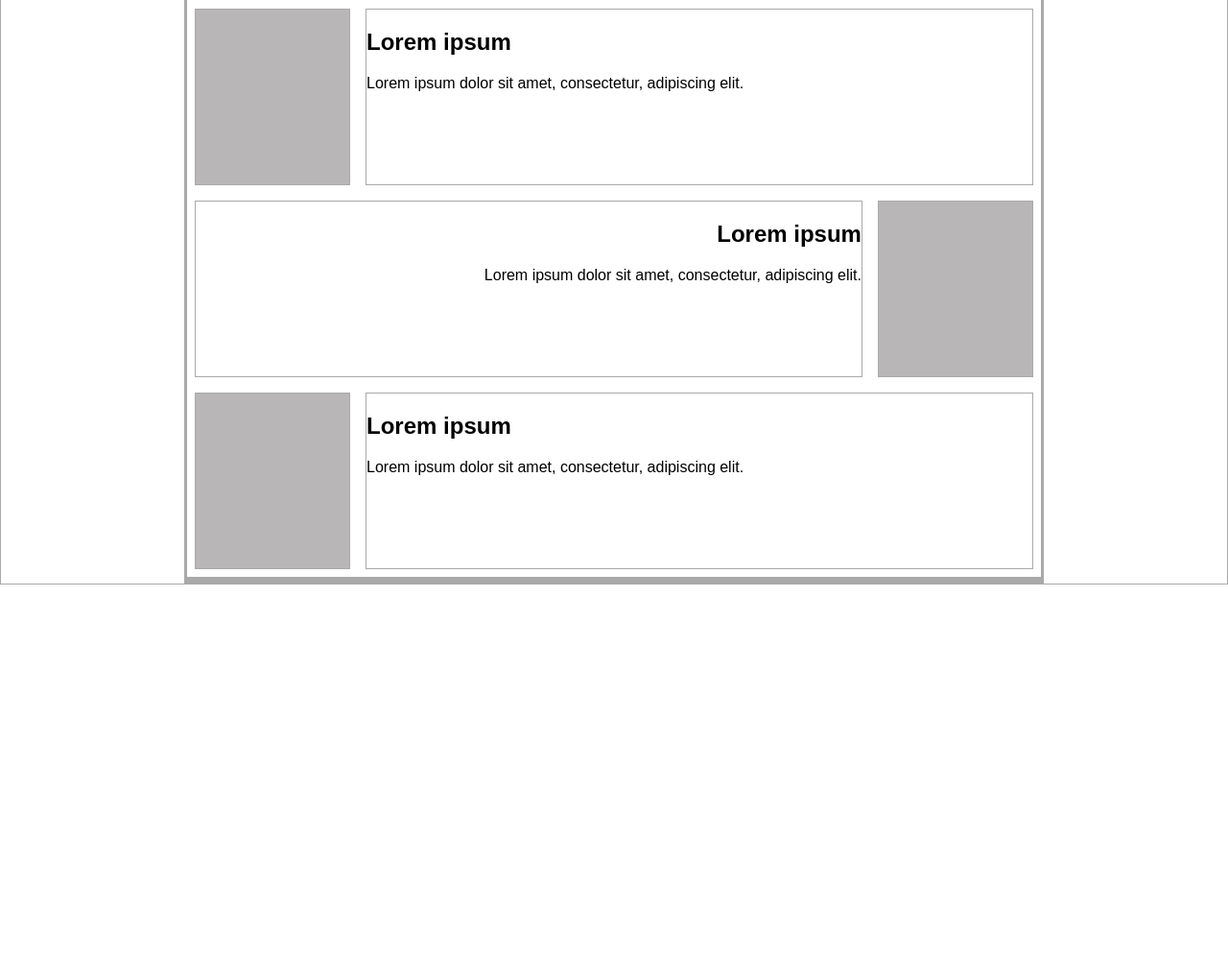
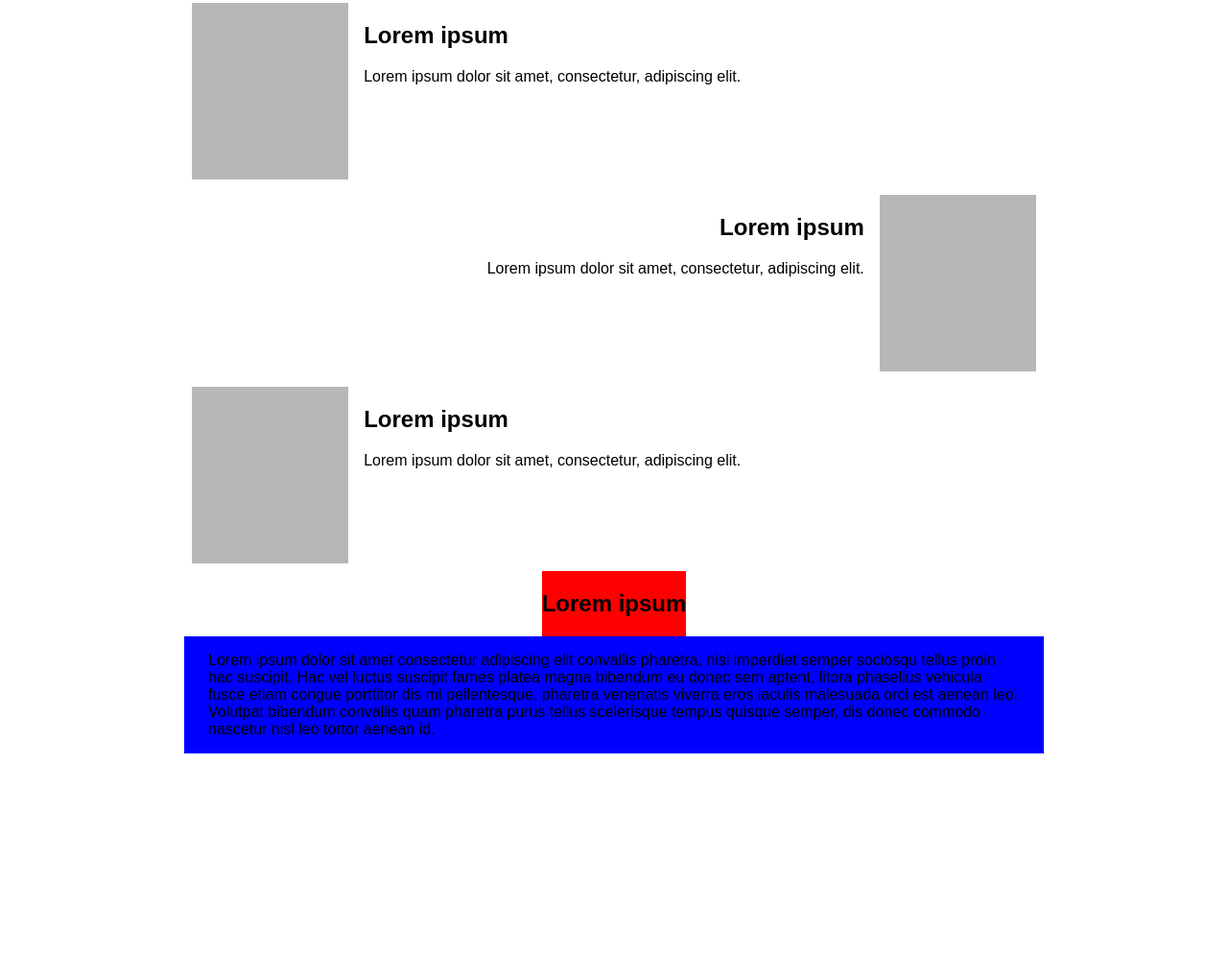
Before and after one commit to cice-classroom/4-layouts-SerGoMu, a plain HTML site: page index.html in a window 1280 px wide. Shown: the part 968-1963 px from the top of the page at 96% size. Before the commit the page ends 1577 px from the top, so only its background shows below. Drawn offline with Linux system fonts and the light colour scheme.

Commit message:
Header and sub-4 work in progress

```diff
--- a/index.html
+++ b/index.html
@@ -47,7 +47,7 @@
 							<div class="bold-size">Lorem ipsum</div>
 						</div>
 						<div class="box sub-2-7 hidden">
-							<div class="sub-2-6-1">Lorem ipsum</div>
+							<div class="bold-size">Lorem ipsum</div>
 						</div>
 						<div class="box sub-2-8 visible"></div>
 						<div class="box sub-2-9 visible"></div>
@@ -60,7 +60,7 @@
 					<div class="box sub-3">
 						<div class="box sub-3-1 hidden">
 							<div class="sub-3-1-1">
-								<h2 class="center bottom">Lorem ipsum</h2>
+								<h2>Lorem ipsum</h2>
 							</div>
 						</div>
 						<div class="box sub-3-2 visible"></div>
@@ -79,7 +79,27 @@
 							<p>Lorem ipsum dolor sit amet, consectetur, adipiscing elit.</p>
 						</div>
 					</div>
-					<div class="box sub-11"></div>
+					<!--bloque 4-->
+					<div class="box sub-4">
+						<div class="box sub-4-1">
+							<div class="box sub-4-1-1"><h2>Lorem ipsum</h2></div>
+							<div class="box sub-4-1-2">
+								<p>
+									Lorem ipsum dolor sit amet consectetur adipiscing elit
+									convallis pharetra, nisi imperdiet semper sociosqu tellus
+									proin hac suscipit. Hac vel luctus suscipit fames platea magna
+									bibendum eu donec sem aptent, litora phasellus vehicula fusce
+									etiam congue porttitor dis mi pellentesque, pharetra venenatis
+									viverra eros iaculis malesuada orci est aenean leo. Volutpat
+									bibendum convallis quam pharetra purus tellus scelerisque
+									tempus quisque semper, dis donec commodo nascetur nisl leo
+									tortor aenean id.
+								</p>
+							</div>
+						</div>
+						<div class="box sub-4-2"></div>
+					</div>
+
 					<div class="box sub-11"></div>
 					<div class="box sub-11"></div>
 				</div>
--- a/styles.css
+++ b/styles.css
@@ -13,15 +13,13 @@ h2 {
 	font-weight: 900;
 }
 
-.bottom {
+.bold-size {
+	font-size: 24px;
+	font-weight: 900;
 }
 
 .center {
 	text-align: center;
-}
-
-.top {
-	vertical-align: top;
 }
 
 .left {
@@ -42,7 +40,7 @@ h2 {
 }
 
 .box {
-	border: 1px solid darkgray;
+	/*	border: 1px solid darkgray;*/
 }
 
 .content {
@@ -56,11 +54,11 @@ h2 {
 	display: flex;
 	flex-direction: row;
 	flex: 1;
+	border-bottom: 2px solid rgb(184, 182, 182);
 }
 
 .header-aside {
 	flex: 15%;
-	border: 1px solid red;
 }
 
 .header-main {
@@ -100,7 +98,6 @@ h2 {
 	display: flex;
 	flex: 10vh;
 	flex-direction: row;
-	border: 1px solid blue;
 	justify-content: space-between;
 	align-items: center;
 }
@@ -196,11 +193,6 @@ h2 {
 	justify-content: start;
 }
 
-.bold-size {
-	font-size: 24px;
-	font-weight: 900;
-}
-
 .sub-2-7 {
 	grid-column: 5 / 6;
 	grid-row: 2 / 3;
@@ -286,3 +278,32 @@ h2 {
 	grid-column: 2 / 6;
 	grid-row: 4 / 5;
 }
+
+.sub-4 {
+	/*flex: 10vh;*/
+	display: flex;
+	flex-direction: column;
+	height: 25em;
+}
+
+.sub-4-1 {
+	display: flex;
+	flex-direction: column;
+	align-items: center; /*indicando flex end no situa el texto abajo*/
+	justify-content: center;
+}
+
+.sub-4-1-1 {
+	display: flex;
+	background-color: red;
+}
+.sub-4-1-2 {
+	display: flex;
+	padding-right: 25px;
+	padding-left: 25px;
+	background-color: blue;
+}
+
+.sub-4-2 {
+	display: flex;
+}
```
